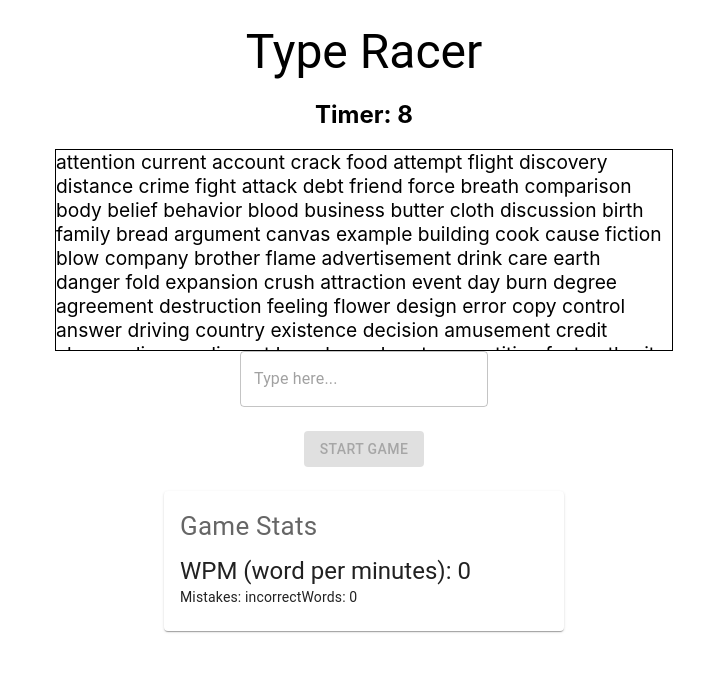
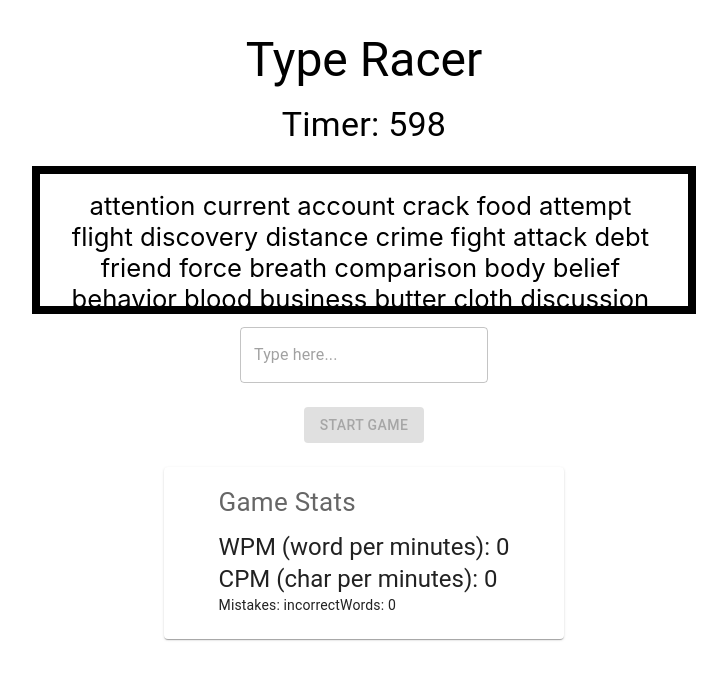
Before and after one commit to ronnahom96/type-racer, a React (Create React App) app: page / in a window 1280 px wide. Both pictures are taken after a click on the button "START GAME". Shown: the top 680 px of the page, without its empty margins (276-1003 px from the left). Built offline with nearby package versions, Linux system fonts and the light colour scheme; the HTML template or start-up script is replaced by a standard one.

Commit message:
fix style in the project

```diff
--- a/src/components/gameHandler/GameHandler.css
+++ /dev/null
@@ -1,24 +0,0 @@
-.container {
-  display: flex;
-  flex-direction: column;
-  justify-content: space-between;
-  align-items: center;
-}
-
-.input {
-  margin: 1%;
-  width: 25%;
-  font-size: 1.5em;
-}
-
-.btn-start {
-  margin: 10%;
-}
-
-.success {
-  color: lightgreen;
-}
-
-.wrong {
-  color: lightcoral;
-}
--- a/src/components/gameHandler/GameHandler.tsx
+++ b/src/components/gameHandler/GameHandler.tsx
@@ -1,15 +1,14 @@
 /* eslint-disable no-unused-vars */
-import React, { KeyboardEvent, useEffect, useRef, useState, useMemo } from 'react';
+import { Box, Button, TextField, Typography } from '@mui/material';
+import React, { KeyboardEvent, useEffect, useMemo, useRef, useState } from 'react';
+import wordsAsset from '../../assets/words.json';
+import { StatisticsData, TypeState } from '../../common/interfaces';
+import { GameStatus } from '../../common/types';
 import Statistics from '../statistics/Statistics';
 import Timer from '../timer/Timer';
 import WordList from '../wordList/WordList';
-import wordsAsset from '../../assets/words.json';
-import { GameStatus } from '../../common/types';
-import './GameHandler.css';
-import { StatisticsData, TypeState } from '../../common/interfaces';
-import { TextField, Button, Typography, Box } from '@mui/material';
 
-const INITIAL_SECONDS = 10;
+const INITIAL_SECONDS = 600;
 
 const GameHandler: React.FC = () => {
   const [gameStatus, setGameStatus] = useState<GameStatus>('waiting');
@@ -106,7 +105,7 @@ const GameHandler: React.FC = () => {
 
   return (
     <Box sx={{ margin: 3, display: 'flex', justifyContent: 'center', alignItems: 'center', flexDirection: 'column' }}>
-      <Typography variant="h3" className="title">
+      <Typography variant="h3" className="title" margin={1}>
         Type Racer
       </Typography>
       <Timer seconds={INITIAL_SECONDS} shouldTimerStart={isGameActive()} timeout={endGame} />
--- a/src/components/statistics/Statistics.css
+++ /dev/null
@@ -1,5 +0,0 @@
-.statistics-container {
-  display: flex;
-  flex-direction: column;
-  align-items: center;
-}
--- a/src/components/statistics/Statistics.tsx
+++ b/src/components/statistics/Statistics.tsx
@@ -1,12 +1,9 @@
 /* eslint-disable no-unused-vars */
-import Button from '@mui/material/Button';
 import Card from '@mui/material/Card';
-import CardActions from '@mui/material/CardActions';
 import CardContent from '@mui/material/CardContent';
 import Typography from '@mui/material/Typography';
 import React from 'react';
 import { StatisticsData } from '../../common/interfaces';
-import './Statistics.css';
 
 interface StatisticsProps {
   statisticsData: StatisticsData;
@@ -15,13 +12,16 @@ interface StatisticsProps {
 const Statistics: React.FC<StatisticsProps> = ({ statisticsData }) => {
   const { correctChars, correctWords, incorrectWords } = statisticsData;
   return (
-    <Card sx={{ minWidth: 400 }}>
+    <Card sx={{ minWidth: 400, display: 'flex', justifyContent: 'center', alignItems: 'center', flexDirection: 'row' }}>
       <CardContent>
         <Typography sx={{ fontSize: 26 }} color="text.secondary" gutterBottom>
           Game Stats
         </Typography>
         <Typography variant="h5" component="div">
           WPM (word per minutes): {correctWords}
+        </Typography>
+        <Typography variant="h5" component="div">
+          CPM (char per minutes): {correctChars}
         </Typography>
         {correctWords > 0 && (
           <Typography sx={{ mb: 1.5 }} color="text.secondary">
@@ -31,12 +31,6 @@ const Statistics: React.FC<StatisticsProps> = ({ statisticsData }) => {
         <Typography variant="body2">Mistakes: incorrectWords: {incorrectWords}</Typography>
       </CardContent>
     </Card>
-
-    //   <h3 className="wpm">WPM: {correctWords}</h3>
-    //   <h3>CPM: {correctChars}</h3>
-    //   {correctWords > 0 && <h3>Accuracy: {Math.round((correctWords / (incorrectWords + correctWords)) * 100)}%</h3>}
-    //   <h4>Mistakes: incorrectWords: {incorrectWords}</h4>
-    // </div>
   );
 };
 
--- a/src/components/timer/Timer.tsx
+++ b/src/components/timer/Timer.tsx
@@ -1,4 +1,5 @@
 /* eslint-disable no-unused-vars */
+import { Typography } from '@mui/material';
 import React, { useEffect, useState } from 'react';
 
 interface TimerProps {
@@ -31,7 +32,13 @@ const Timer: React.FC<TimerProps> = ({ shouldTimerStart, seconds, timeout }) =>
     }
   }, [timer]);
 
-  return !shouldTimerStart ? <></> : <h2 className="timer">Timer: {timer}</h2>;
+  return !shouldTimerStart ? (
+    <></>
+  ) : (
+    <Typography variant="h4" margin={1}>
+      Timer: {timer}
+    </Typography>
+  );
 };
 
 export default Timer;
--- a/src/components/wordList/WordList.css
+++ b/src/components/wordList/WordList.css
@@ -1,18 +1,23 @@
 .word-list-container {
+  display: flex;
+  justify-content: center;
+  margin: 1%;
+  padding: 0.5%;
   width: 50%;
-  max-height: 200px;
-  border: 1px black solid;
-  display: flex;
+  max-height: 100px;
+  font-size: 1.6rem;
+  border: 8px solid;
+  padding: 1rem;
   flex-direction: row;
   flex-wrap: wrap;
-  overflow: hidden;
-  font-size: 1.2em;
+  overflow-y: auto;
+  -webkit-font-smoothing: antialiased;
 }
 
 .success {
-  color: lightgreen;
+  color: #02ee41;
 }
 
 .wrong {
-  color: lightcoral;
+  color: #fc3308;
 }
```
Also changed, not shown: src/components/wordList/WordList.tsx (+19 -0 lines).
